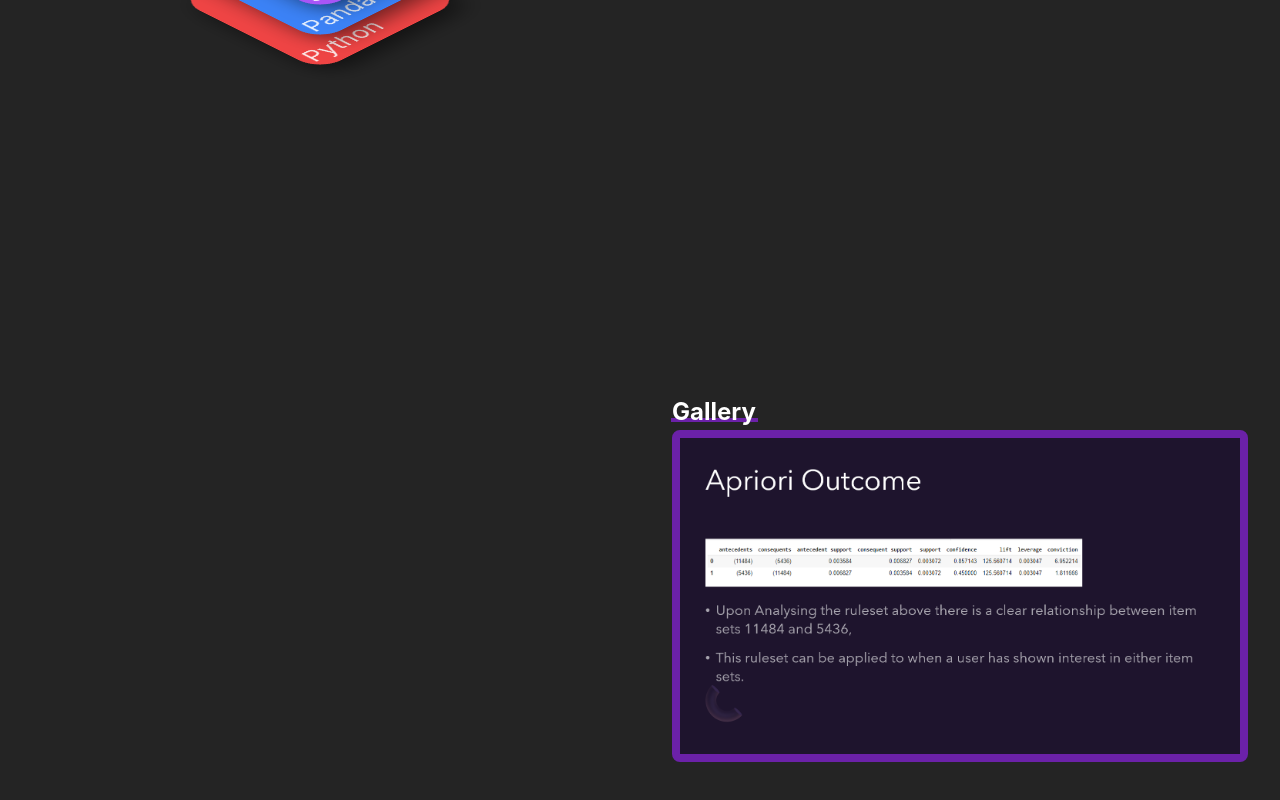
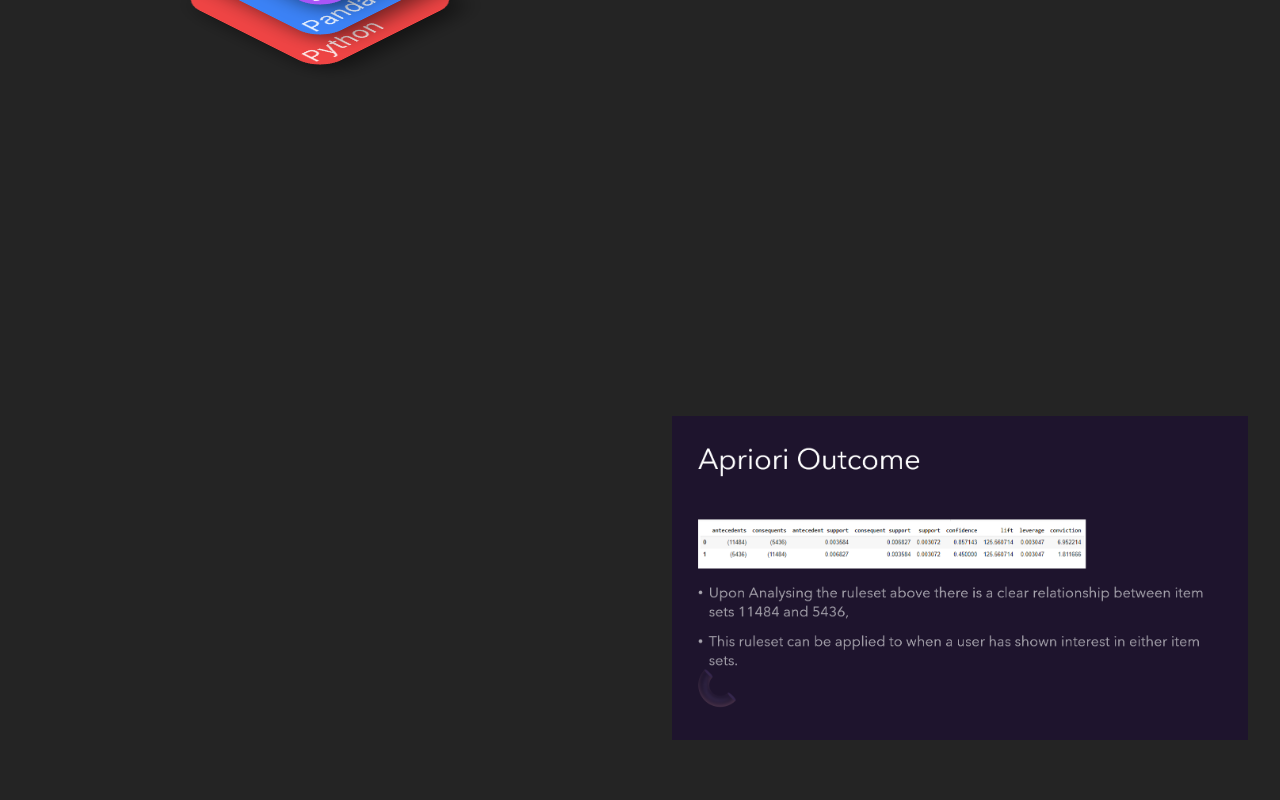
Before and after one commit to pjholt1234/personal-portfolio, a React (Vite) app: page /projects/data-mining in a window 1280 px wide. Shown: the part 638-1438 px from the top of the page. Built offline with nearby package versions, Linux system fonts and the light colour scheme.

Commit message:
Refactor panel system

```diff
--- a/src/Pages/Project.jsx
+++ b/src/Pages/Project.jsx
@@ -3,10 +3,9 @@ import { useEffect, useState } from "react";
 import projects from "../data/projects.js";
 import PageNotFound from "../components/pageNotFound.jsx";
 import FeaturedLinks from "../components/utility/featuredLinks.jsx";
-import ProjectScrollPanelsWrapper from "../components/project-page/projectScrollPanelsWrapper.jsx";
+import ScrollPanelsWrapper from "../components/utility/panels/scrollPanelsWrapper.jsx";
 import NavWrapper from "../components/utility/navWrapper.jsx";
 import { VisiblePanelProvider } from "../hooks/VisiblePanelContext.jsx";
-import Gallery from "../components/gallery.jsx";
 import TitleWithUnderline from "../components/utility/titleWithUnderline.jsx";
 import IsometricSquares from "../components/project-page/IsometricSquares.jsx";
 import StickyTwoColumnLayout from "../components/utility/stickyTwoColumnLayout.jsx";
@@ -28,12 +27,10 @@ const Project = () => {
     return <PageNotFound />;
   }
 
-  let additionalNavItems = [];
+  let navItems = [];
   project?.scrollPanels?.map((panel) => {
-    additionalNavItems.push(panel.title);
+    navItems.push(panel.title);
   });
-
-  const navItems = ["Description", "Gallery", ...additionalNavItems];
 
   const leftPanel = () => {
     return (
@@ -60,7 +57,12 @@ const Project = () => {
   };
 
   const rightPanel = () => {
-    return <ProjectScrollPanelsWrapper project={project} />;
+    return (
+      <ScrollPanelsWrapper
+        scrollPanels={project?.scrollPanels}
+        underlineColor={project?.underlineColor}
+      />
+    );
   };
 
   return (
--- a/src/components/event-page/eventScrollPanelsWrapper.jsx
+++ /dev/null
@@ -1,34 +0,0 @@
-import PropTypes from "prop-types";
-import HighlightContainer from "../utility/highlightContainer.jsx";
-import DynamicPanel from "../utility/panels/dynamicPanel.jsx";
-import SpiltStringToParagraphs from "../utility/spiltStringToParagraphs.jsx";
-
-const EventScrollPanelsWrapper = ({ event }) => {
-  const additionalScrollPanels = event?.scrollPanels?.map((panel, index) => {
-    return (
-      <HighlightContainer className="p-4" key={index} containerId={panel.title}>
-        {panel?.hideTitle ? "" : <h2>{panel?.title}</h2>}
-        <DynamicPanel panel={panel} />
-      </HighlightContainer>
-    );
-  });
-
-  return (
-    <div className="min-h-screen p-4">
-      <HighlightContainer className="mb-10 p-4" containerId="Description">
-        <h2>Description</h2>
-        <SpiltStringToParagraphs
-          className="text-gray-300"
-          text={event?.longDescription ?? event?.description}
-        />
-      </HighlightContainer>
-      {additionalScrollPanels}
-    </div>
-  );
-};
-
-export default EventScrollPanelsWrapper;
-
-EventScrollPanelsWrapper.propTypes = {
-  event: PropTypes.object,
-};
--- a/src/components/project-page/projectScrollPanelsWrapper.jsx
+++ /dev/null
@@ -1,51 +0,0 @@
-import PropTypes from "prop-types";
-import HighlightContainer from "../utility/highlightContainer.jsx";
-import IsometricSquares from "./IsometricSquares.jsx";
-import SplitStringToParagraphs from "../utility/spiltStringToParagraphs.jsx";
-import TitleWithUnderline from "../utility/titleWithUnderline.jsx";
-import Gallery from "../gallery.jsx";
-
-const ProjectScrollPanelsWrapper = ({ project }) => {
-  const additionalScrollPanels = project?.scrollPanels?.map((panel, index) => {
-    return (
-      <HighlightContainer className="p-4" key={index} containerId={panel.title}>
-        <TitleWithUnderline
-          text={panel?.title}
-          underlineColour={project?.underlineColor}
-          tag="h2"
-        />
-        <SplitStringToParagraphs className="text-gray-300" text={panel?.text} />
-      </HighlightContainer>
-    );
-  });
-
-  return (
-    <div className="min-h-screen p-4">
-      <HighlightContainer className="mb-10 p-4" containerId="Description">
-        <TitleWithUnderline
-          text="Description"
-          underlineColour={project?.underlineColor}
-          tag="h2"
-        />
-        <p className="text-gray-300">
-          {project?.longDescription ?? project?.description}
-        </p>
-      </HighlightContainer>
-      <HighlightContainer className="w-full p-4" containerId="Gallery">
-        <TitleWithUnderline
-          text="Gallery"
-          underlineColour={project?.underlineColor}
-          tag="h2"
-        />
-        <Gallery images={project?.images} borderColor={project?.borderColor} />
-      </HighlightContainer>
-      {additionalScrollPanels}
-    </div>
-  );
-};
-
-export default ProjectScrollPanelsWrapper;
-
-ProjectScrollPanelsWrapper.propTypes = {
-  project: PropTypes.object,
-};
--- /dev/null
+++ b/src/components/utility/panelTitle.jsx
@@ -0,0 +1,17 @@
+import TitleWithUnderline from "./titleWithUnderline.jsx";
+import PropTypes from "prop-types";
+
+const PanelTitle = ({ title, colour = null }) => {
+  if (!title) {
+    return <h2>{title}</h2>;
+  }
+
+  return <TitleWithUnderline text={title} underlineColour={colour} tag="h2" />;
+};
+
+export default PanelTitle;
+
+PanelTitle.propTypes = {
+  title: PropTypes.string,
+  colour: PropTypes.string,
+};
--- a/src/components/utility/panels/dynamicPanel.jsx
+++ b/src/components/utility/panels/dynamicPanel.jsx
@@ -3,6 +3,7 @@ import List from "./list.jsx";
 import SplitStringToParagraphs from "../spiltStringToParagraphs.jsx";
 import DetailedList from "./detailedList.jsx";
 import ImagePanel from "./imagePanel.jsx";
+import Gallery from "../../gallery.jsx";
 
 const DynamicPanel = ({ panel }) => {
   switch (panel?.type) {
@@ -16,6 +17,10 @@ const DynamicPanel = ({ panel }) => {
       return <DetailedList panel={panel} />;
     case "img":
       return <ImagePanel panel={panel} />;
+    case "gallery":
+      return (
+        <Gallery images={panel?.images} borderColor={panel?.borderColor} />
+      );
     default:
       return null;
   }
--- /dev/null
+++ b/src/components/utility/panels/scrollPanelsWrapper.jsx
@@ -0,0 +1,28 @@
+import PropTypes from "prop-types";
+import HighlightContainer from "../highlightContainer.jsx";
+import DynamicPanel from "./dynamicPanel.jsx";
+import PanelTitle from "../panelTitle.jsx";
+
+const ScrollPanelsWrapper = ({ scrollPanels, underlineColor = null }) => {
+  const renderScrollPanels = scrollPanels?.map((panel, index) => {
+    return (
+      <HighlightContainer className="p-4" key={index} containerId={panel.title}>
+        {!panel?.hideTitle ? (
+          <PanelTitle title={panel?.title} colour={underlineColor} />
+        ) : (
+          ""
+        )}
+        <DynamicPanel panel={panel} />
+      </HighlightContainer>
+    );
+  });
+
+  return <div className="min-h-screen p-4">{renderScrollPanels}</div>;
+};
+
+export default ScrollPanelsWrapper;
+
+ScrollPanelsWrapper.propTypes = {
+  scrollPanels: PropTypes.array,
+  underlineColor: PropTypes.string,
+};
--- a/src/data/events.js
+++ b/src/data/events.js
@@ -7,8 +7,11 @@ const events = {
     date: "Sept 2018 - June 2021",
     subheading: "First Class, Bcs Business Computing",
     description:
-      "I graduated from UWE in the summer of 2021 with a first-class degree in business computing. Throughout the program, I covered many topics around software development. These included project management, core programming skills, web development and software development methodologies.",
+      "I graduated from UWE in the summer of 2021 with a first-class degree in business computing. Throughout the program, " +
+      "I covered many topics around software development. These included project management, core programming skills," +
+      " web development and software development methodologies.",
     color: "bg-blue-800",
+    underlineColor: "after:bg-blue-800",
     icon: "fa-solid fa-graduation-cap",
     links: [
       {
@@ -18,6 +21,14 @@ const events = {
       },
     ],
     scrollPanels: [
+      {
+        title: "Description",
+        type: "text",
+        text:
+          "I graduated from UWE in the summer of 2021 with a first-class degree in business computing. Throughout " +
+          "the program, I covered many topics around software development. These included project management, core " +
+          "programming skills, web development and software development methodologies.",
+      },
       {
         title: "Modules Taken",
         type: "list",
@@ -158,13 +169,17 @@ const events = {
       " many exciting projects as well as learn new technologies such as Laravel, Livewire, React, Drupal, WordPress " +
       "and even some Unity. I have contributed to project ranging from brochure sites to a fully automatic video rendering " +
       "platform.",
-    longDescription:
-      "During my time at Lightflows, I have had the chance to work on a wide variety of projects and " +
-      "technologies. The agency has provided a great environment for learning and developing myself in the early years " +
-      "of my career. In a single month, I could be working on a full stack node or Laravel application, designing a " +
-      "piece of middleware to integrate two external client systems or building a slick brochure site for their wide " +
-      "client base",
     scrollPanels: [
+      {
+        title: "Description",
+        type: "text",
+        text:
+          "During my time at Lightflows, I have had the chance to work on a wide variety of projects and " +
+          "technologies. The agency has provided a great environment for learning and developing myself in the early years " +
+          "of my career. In a single month, I could be working on a full stack node or Laravel application, designing a " +
+          "piece of middleware to integrate two external client systems or building a slick brochure site for their wide " +
+          "client base",
+      },
       {
         title: "My role",
         type: "text",
@@ -349,6 +364,7 @@ const events = {
       },
     ],
     color: "bg-red-700",
+    underlineColor: "after:bg-red-500",
     icon: "fa-sharp fa-solid fa-briefcase",
   },
 };
--- a/src/data/projects.js
+++ b/src/data/projects.js
@@ -15,13 +15,23 @@ const projects = [
     description:
       "I saw the use of the intersection observer online for some interesting css animations tied into the page scroll. " +
       "This inspired me to refresh my personal portfolio site. I took this opportunity to brush up on my React knowledge too.",
-    longDescription:
-      "After being inspired by a brochure site with interesting animations based on the user's scroll, " +
-      "I wanted to experiment with this idea in my free time. This combined with the realisation that my previous " +
-      "portfolio was not a good demonstration of what I have learned in the last year. This resulted in the genesis of " +
-      "starting this portfolio revamp. I thought it was a good opportunity to work on a pure frontend project allowing " +
-      "me to explore the aforementioned animations as well as build on my React experience. ",
     scrollPanels: [
+      {
+        title: "Description",
+        type: "text",
+        text:
+          "After being inspired by a brochure site with interesting animations based on the user's scroll, " +
+          "I wanted to experiment with this idea in my free time. This combined with the realisation that my previous " +
+          "portfolio was not a good demonstration of what I have learned in the last year. This resulted in the genesis of " +
+          "starting this portfolio revamp. I thought it was a good opportunity to work on a pure frontend project allowing " +
+          "me to explore the aforementioned animations as well as build on my React experience. ",
+      },
+      {
+        title: "Gallery",
+        hideTitle: true,
+        type: "gallery",
+        images: [files.portfolio1, files.portfolio2],
+      },
       {
         title: "Reflections",
         type: "text",
@@ -58,13 +68,21 @@ const projects = [
       "This project provides an interface for entering steam item purchases and sales and calculates profit based on " +
       "item price data. Additionally, it allows you to export to a notion table. The aim of the project was to practice " +
       "using Laravel Livewire and the TALL stack.",
-    longDescription:
-      "In late 2022, Lightflows began experimenting with the TALL stack (Tailwind, AlpineJS, Laravel, " +
-      "Livewire). To supplement what I was doing at work I thought I should start a project using the same technology. " +
-      "The premise of this was to track steam item prices, calculate profits, and post these to a desired Notion page. " +
-      "Alongside learning the tall stack I had been getting to grips with a number of OOP design patterns I wanted to " +
-      "really over-engineer my project to try and put what I learnt into practice.",
     scrollPanels: [
+      {
+        title: "Description",
+        type: "text",
+        text:
+          "This project provides an interface for entering steam item purchases and sales and calculates profit based on " +
+          "item price data. Additionally, it allows you to export to a notion table. The aim of the project was to practice " +
+          "using Laravel Livewire and the TALL stack.",
+      },
+      {
+        title: "Gallery",
+        hideTitle: true,
+        type: "gallery",
+        images: [files.notionSteamApp],
+      },
       {
         title: "Reflections",
         type: "text",
@@ -101,6 +119,28 @@ const projects = [
       "so I took this opportunity to explore Bootstrap and styling in general.",
     technology: ["Javascript", "CSS"],
     imgAlignment: "object-left-top",
+    scrollPanels: [
+      {
+        title: "Description",
+        type: "text",
+        text:
+          "My first project out of uni was to create a portfolio site in support of my CV. This site was very basic " +
+          "with simple html CSS and a little javascript. For most of my projects in uni I didn’t have the time to learn CSS " +
+          "so I took this opportunity to explore Bootstrap and styling in general.",
+      },
+      {
+        title: "Gallery",
+        hideTitle: true,
+        type: "gallery",
+        images: [
+          files.about,
+          files.about2,
+          files.contact,
+          files.homepage,
+          files.projectExample,
+        ],
+      },
+    ],
   },
   {
     id: "dissertation",
@@ -125,11 +165,6 @@ const projects = [
     description:
       "My final year dissertation was my first large-scale web application. My idea for the project was to create a tool " +
       "for planning, scheduling and tracking workouts.",
-    longDescription:
-      "For my final year dissertation, I built a web application for planning, scheduling and recording exercise plans. " +
-      "I achieved this primarily with, MySql, PHP, and Javascript. It was the first of many things for me and I learnt " +
-      "a great deal surrounding web development and broader application development. Key takeaways from this project " +
-      "were, planning and design methods such as UML + agile, database design, and fundamentals of how the web works.",
     links: [
       {
         link: "https://www.youtube.com/watch?v=DuZjvRmZTzM",
@@ -143,6 +178,30 @@ const projects = [
       },
     ],
     scrollPanels: [
+      {
+        title: "Description",
+        type: "text",
+        text:
+          "For my final year dissertation, I built a web application for planning, scheduling and recording exercise plans. " +
+          "I achieved this primarily with, MySql, PHP, and Javascript. It was the first of many things for me and I learnt " +
+          "a great deal surrounding web development and broader application development. Key takeaways from this project " +
+          "were, planning and design methods such as UML + agile, database design, and fundamentals of how the web works.",
+      },
+      {
+        title: "Gallery",
+        hideTitle: true,
+        type: "gallery",
+        images: [
+          files.disLoginPage,
+          files.disPlanning1,
+          files.disPlanning2,
+          files.disPlanning3,
+          files.disProfile1,
+          files.disProfile2,
+          files.disProfile3,
+          files.disTricks,
+        ],
+      },
       {
         title: "Reflections",
         type: "text",
@@ -194,6 +253,30 @@ const projects = [
         icon: "fa-solid fa-file",
       },
     ],
+    scrollPanels: [
+      {
+        title: "Description",
+        type: "text",
+        text:
+          "This group project was an introduction to data science. Within this module I was fortunate to be given the " +
+          "chance to learn about machine learning and data mining which culminated in this final project where we had to " +
+          "build a store item recommender based on the retail rocket dataset.",
+      },
+      {
+        title: "Gallery",
+        hideTitle: true,
+        type: "gallery",
+        images: [
+          files.aproiri,
+          files.aproiriEvaluation,
+          files.corrMatrix,
+          files.customerBehaviour,
+          files.firstRecommender,
+          files.hybrid,
+          files.hybridEvaluation,
+        ],
+      },
+    ],
   },
 ];
 
```
Also changed, not shown: src/Pages/Event.jsx (+9 -6 lines).
